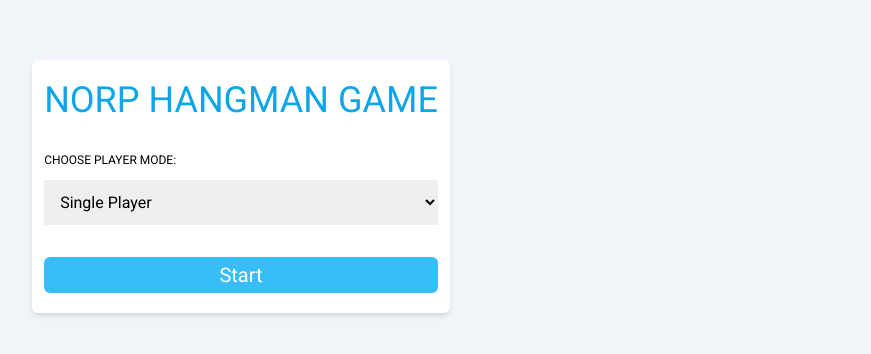
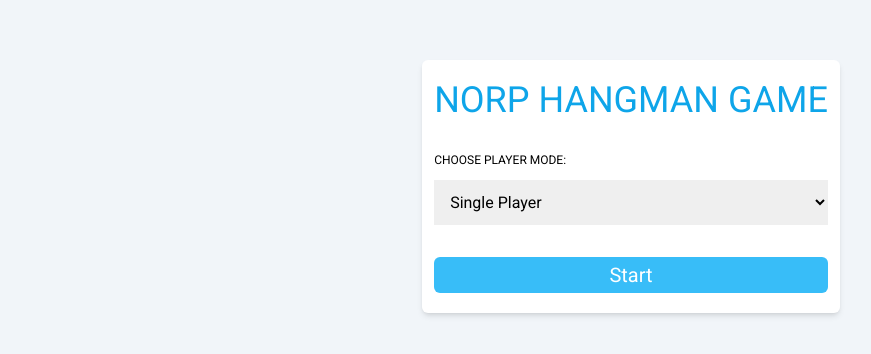
Before and after one commit to RNtaate/hangman, a React (Vite) app: page / in a window 1280 px wide. Shown: the part 214-568 px from the top of the page, without its empty margins (9-880 px from the left). Built offline with nearby package versions, Linux system fonts and the light colour scheme.

Commit message:
Adjust the styling of the project's wrapping div.

```diff
--- a/src/App.jsx
+++ b/src/App.jsx
@@ -28,7 +28,7 @@ function App() {
 
   return (
     <GameContextProvider>
-      <div className="min-w-[360px] max-w-[500px] relative min-h-screen max-h-screen overflow-hidden">
+      <div className="min-w-[360px] max-w-[500px] relative min-h-screen max-h-screen overflow-hidden mx-auto">
         <RouterProvider router={router} />
       </div>
     </GameContextProvider>
```
